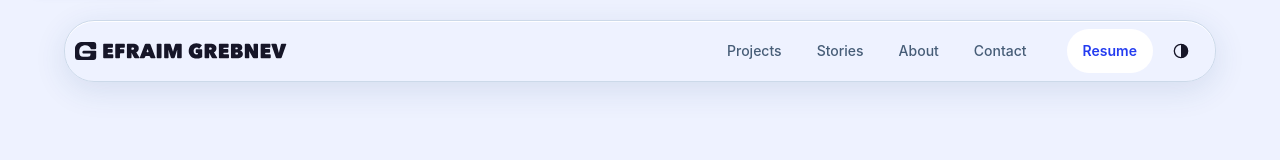
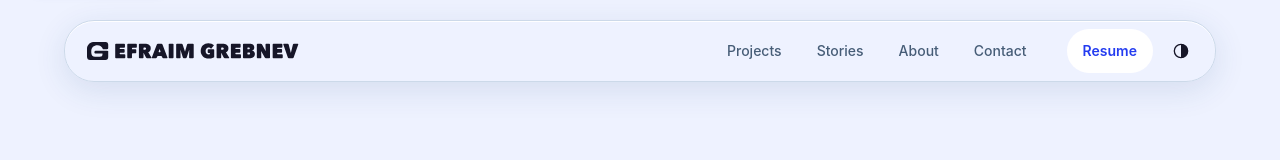
Before and after one commit to efraim132/PersonalSite, a React (Vite) app: page / in a window 1280 px wide. Shown: the top 160 px of the page. Built offline with nearby package versions, Linux system fonts and the light colour scheme.

Commit message:
Give the navbar signature more breathing room

```diff
--- a/src/components/Navbar/Navbar.module.css
+++ b/src/components/Navbar/Navbar.module.css
@@ -20,6 +20,7 @@
   pointer-events: auto;
 }
 .brand {
+  margin-inline-start: 12px;
   display: flex;
   align-items: center;
   gap: 10px;
```
